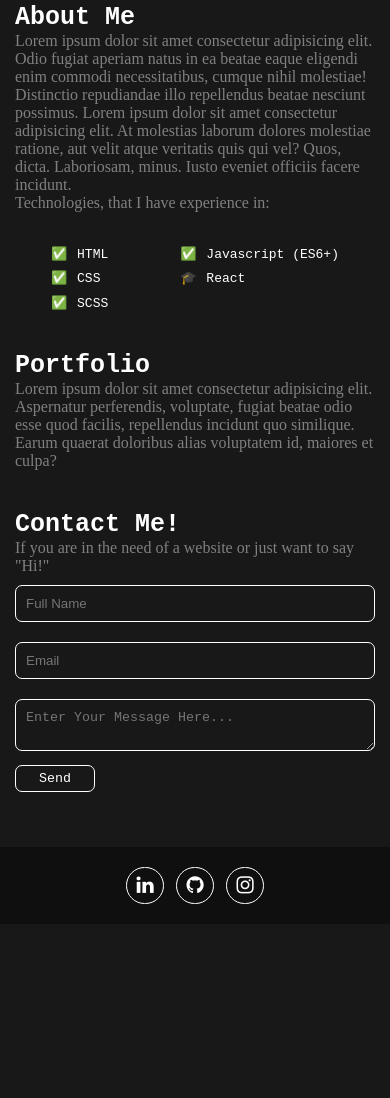
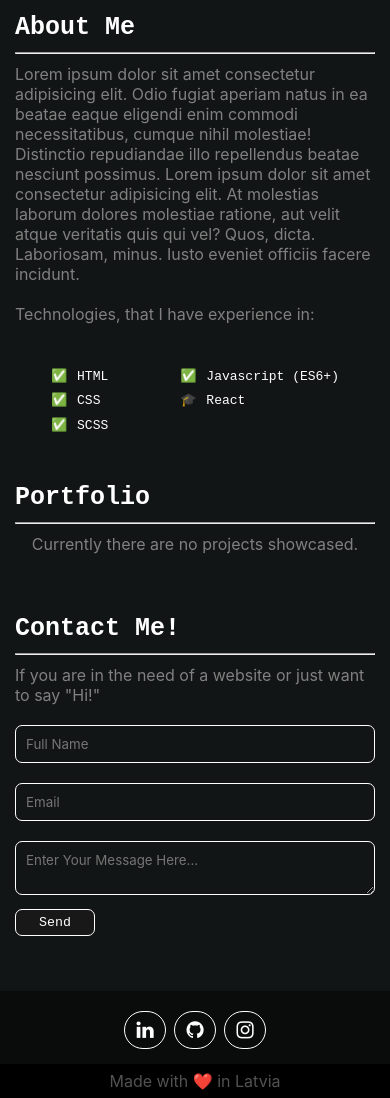
Before and after one commit to gvidocams/portfolio, a plain HTML site: page index.html in a window 390 px wide. Shown: the part 896-1994 px from the top of the page. Before the commit the page ends 1820 px from the top, so only its background shows below. Drawn offline with Linux system fonts and the light colour scheme.

Commit message:
Mobile version almost done

```diff
--- a/index.html
+++ b/index.html
@@ -14,6 +14,7 @@
     <script src="./scripts/navbar.js" defer></script>
     <nav id="navbar">
         <ul>
+            <li><a href="#home">Home</a></li>
             <li><a href="#about_me">About me</a></li>
             <li><a href="#portfolio">Portfolio</a></li>
             <li><a href="#contact_me">Contact me</a></li>
@@ -33,7 +34,7 @@
         </section>
         <section id="about_me">
             <header>
-                <h2>About Me</h2>
+                <h2>About Me</h2><hr>
             </header>
             <article>
                 <p>Lorem ipsum dolor sit amet consectetur adipisicing elit. Odio fugiat aperiam natus in ea beatae eaque
@@ -61,13 +62,13 @@
         </section>
         <section id="portfolio">
             <header>
-                <h2>Portfolio</h2>
-                <p>Lorem ipsum dolor sit amet consectetur adipisicing elit. Aspernatur perferendis, voluptate, fugiat beatae odio esse quod facilis, repellendus incidunt quo similique. Earum quaerat doloribus alias voluptatem id, maiores et culpa?</p>
+                <h2>Portfolio</h2><hr>
+                <p>Currently there are no projects showcased.</p>
             </header>
         </section>
         <section id="contact_me">
             <header>
-                <h2>Contact Me!</h2>
+                <h2>Contact Me!</h2><hr>
                 <p>If you are in the need of a website or just want to say "Hi!"</p>
             </header>
             <form action="https://formspree.io/f/xeqnrjyw" method="POST">
@@ -80,9 +81,12 @@
     </main>
     <footer>
         <div class="links">
-            <div class="linkedin"><a href="https://www.linkedin.com/in/gvido-andis-%C4%8Dams-935344204/" target="_blank"><i class="fa fa-linkedin" aria-hidden="true"></i></a></div>
+            <div class="linkedin"><a href="https://www.linkedin.com/in/gvido-andis-%C4%8Dams-935344204/" target="_blank" aria-label="Linkedin"><i class="fa fa-linkedin" aria-hidden="true"></i></a></div>
             <div class="github"><a href="https://github.com/gvidocams" target="_blank"><i class="fa fa-github" aria-hidden="true"></i></a></div>
             <div class="instagram"><a href="https://www.instagram.com/gvidsa/" target="_blank"><i class="fa fa-instagram" aria-hidden="true"></i></a></div>
+        </div>
+        <div class="made-with">
+            <p>Made with <span id="heart_container"><span id="heart">❤️</span></span> in Latvia</p>
         </div>
     </footer>
 </body>
--- a/scripts/navbar.js
+++ b/scripts/navbar.js
@@ -6,5 +6,10 @@ window.onscroll = function() {
   } else {
     document.getElementById("navbar").style.top = "-50px";
   }
+  if (currentScrollPos !== 0) {
+      document.getElementById("navbar").style.backgroundColor = "rgba(12, 14, 14, 0.672)";
+  } else {
+    document.getElementById("navbar").style.backgroundColor = "rgba(12, 14, 14, 0)";
+  }
   prevScrollpos = currentScrollPos;
 }
--- a/styles/style.scss
+++ b/styles/style.scss
@@ -6,6 +6,7 @@ $neonPink: rgb(255, 0, 238);
     box-sizing: border-box;
     margin: 0;
     padding: 0;
+    font-family: -apple-system, BlinkMacSystemFont, 'Segoe UI', Roboto, Oxygen, Ubuntu, Cantarell, 'Open Sans', 'Helvetica Neue', sans-serif;
 }
 
 html {
@@ -13,7 +14,7 @@ html {
 }
 
 body {
-    background-color: rgb(24, 24, 24);
+    background-color: rgb(18, 21, 21);
     overflow-x: hidden;
 }
 
@@ -24,14 +25,23 @@ main {
 section+section {
     margin: 40px 0px;
 }
+section {
+    header {
+        h2 {
+            padding: 10px 0;
+        }
+    }
+    p {
+        padding: 10px 0;
+    }
+}
 /* Navigation Field */
 nav {
     position: fixed;
     top: 0;
     width: 100%;
-    transition: top 0.3s;
+    transition: ease 0.3s;
 
-    background-color: rgba(15, 15, 15, 0.593);
     backdrop-filter: blur(2px);
     border-radius: 0 0 5px 5px;
 
@@ -43,6 +53,7 @@ nav {
             display: inline;
 
             a {
+                font-family: monospace;
                 color: gray;
                 text-decoration: none;
                 transition: 0.2s ease;
@@ -179,6 +190,7 @@ nav {
 
         p {
             color: gray;
+            text-align: center;
         }
     }
 }
@@ -201,7 +213,7 @@ nav {
         width: 100%;
         color: $white;
 
-        background-color: rgb(24, 24, 24);
+        background-color: rgb(18, 21, 21);
         border: 1px solid $white;
         border-radius: 7px;
 
@@ -242,8 +254,8 @@ nav {
 }
 
 footer {
-    background-color: rgb(15, 15, 15);
-    padding: 20px 0;
+    background-color: rgb(10, 11, 11);
+    padding: 20px 0 0 0;
 
     .links {
         width: 150px;
@@ -251,11 +263,11 @@ footer {
         display: flex;
         justify-content: space-around;
         font-size: 20px;
-
+        padding: 0 0 15px 0;
         div {
             border: 1px solid $white;
             border-radius: 60px;
-            padding: 6px 9px;
+            padding: 6px 11px;
             transition: 0.2s ease;
 
             a {
@@ -285,4 +297,31 @@ footer {
             border-color: #E1306C;
         }
     }
+    .made-with {
+        background-color: black;
+        p {
+            color: rgb(82, 82, 82);
+            text-align: center;
+            cursor:default;
+            padding: 7px;
+
+            #heart_container {
+                position: relative;
+                display: inline-block;
+                width: 20px;
+                #heart {
+                    position: absolute;
+                    left: 0;
+                    bottom: -4px;
+
+                }
+                #heart:hover {
+                    animation: beat .5s infinite alternate;
+                }
+                @keyframes beat {
+                    to {transform: scale(1.4);}
+                }
+            }
+            }
+        }
 }
```
Also changed, not shown: styles/style.css, 1 other file.
